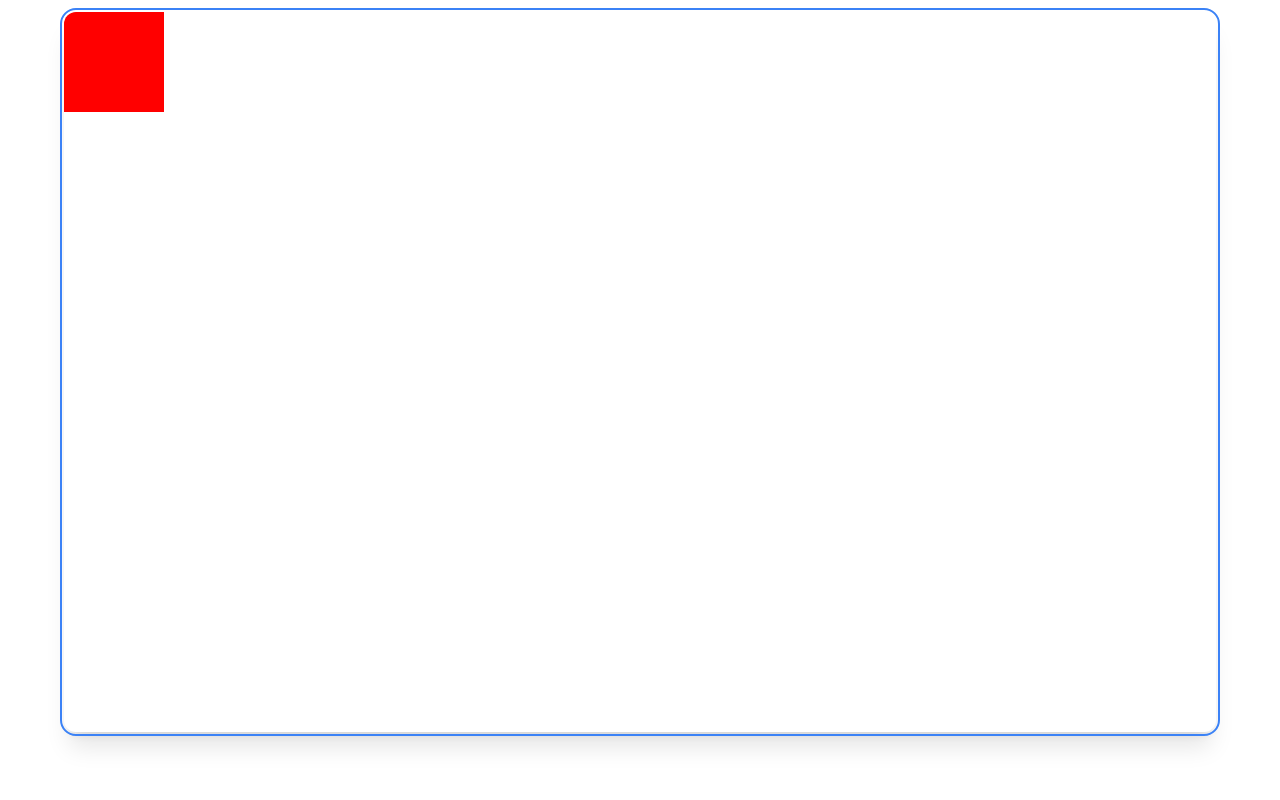
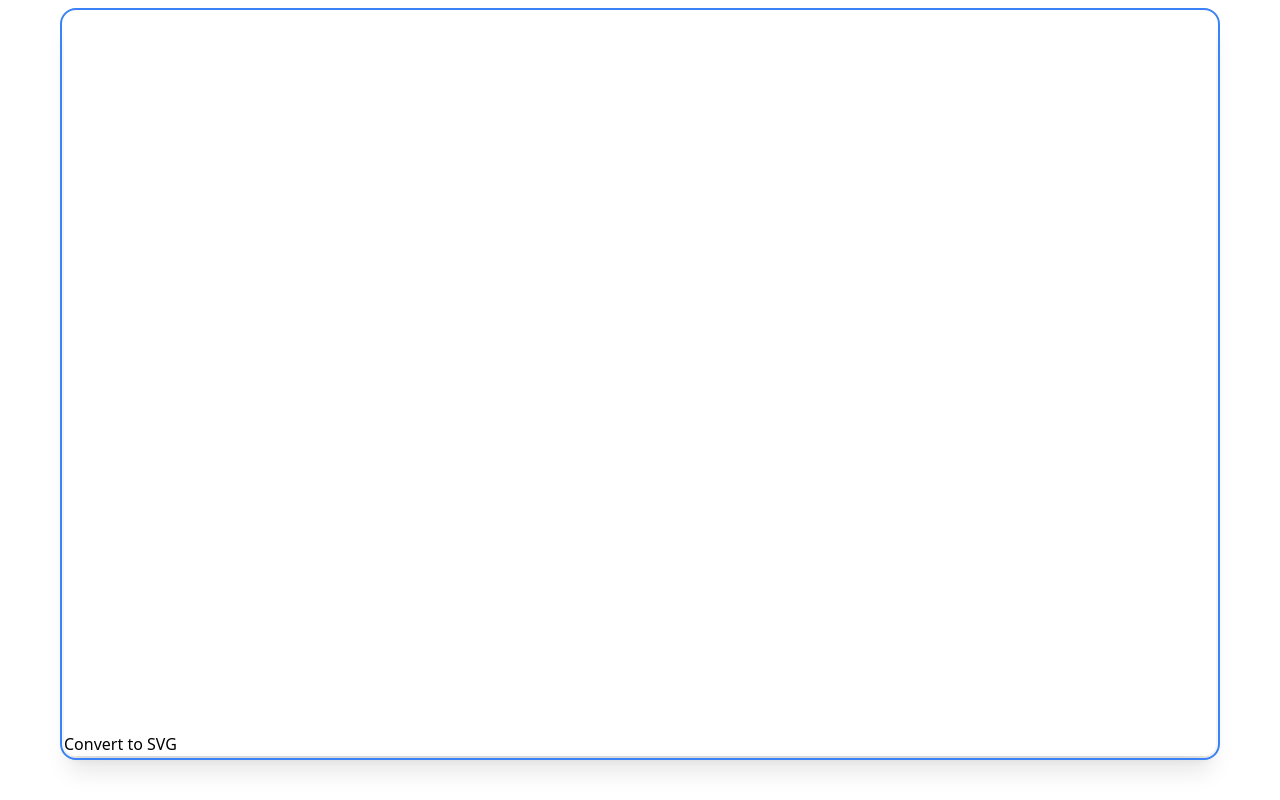
Before and after one commit to mxpph/quickdraw-vs, a Next.js app in the folder client/: page /game in a window 1280 px wide. Built offline with nearby package versions, Linux system fonts and the light colour scheme.

Commit message:
Add free drawing and to svg method+button

```diff
--- a/client/package.json
+++ b/client/package.json
@@ -9,7 +9,6 @@
     "lint": "next lint"
   },
   "dependencies": {
-    "konva": "^9.3.14",
     "next": "14.2.5",
     "react": "^18",
     "react-dom": "^18",
--- a/client/src/components/DrawCanvas.tsx
+++ b/client/src/components/DrawCanvas.tsx
@@ -1,15 +1,120 @@
-import { Stage, Layer, Rect, Text } from "react-konva";
-// import Konva from 'konva';
+import React, { useRef, useState } from 'react';
+import { Stage, Layer, Line } from 'react-konva';
 
-export default function App() {
+interface Point {
+  x: number;
+  y: number;
+}
+
+const DrawCanvas: React.FC = () => {
+  const [lines, setLines] = useState<Point[][]>([]);
+  const isDrawing = useRef(false);
+
+  const handleMouseDown = (e: any) => {
+    isDrawing.current = true;
+    const pos = e.target.getStage().getPointerPosition();
+    setLines([...lines, [pos]]);
+  };
+
+  const handleMouseMove = (e: any) => {
+    if (!isDrawing.current) return;
+
+    const stage = e.target.getStage();
+    const point = stage.getPointerPosition();
+    const lastLine = lines[lines.length - 1].concat([point]);
+    setLines(lines.slice(0, -1).concat([lastLine]));
+  };
+
+  const handleMouseUp = () => {
+    isDrawing.current = false;
+  };
+
+  const toSVG = () => {
+    const svgWidth = window.innerWidth*0.9;
+    const svgHeight = window.innerHeight*0.9;
+
+    let svgContent = `<svg width="${svgWidth}" height="${svgHeight}" xmlns="http://www.w3.org/2000/svg">`;
+
+    lines.forEach((line) => {
+      if (line.length < 2) return;
+
+      let pathData = `M ${line[0].x} ${line[0].y}`;
+      for (let i = 1; i < line.length; i++) {
+        pathData += ` L ${line[i].x} ${line[i].y}`;
+      }
+
+      svgContent += `<path d="${pathData}" fill="none" stroke="black" stroke-width="2" />`;
+    });
+
+    svgContent += '</svg>';
+    return svgContent;
+  };
+
   return (
-    <Stage width={window.innerWidth * 0.9} height={window.innerHeight * 0.9}>
-      <Layer>
-        <Rect width={100} height={100} fill="red" />
-      </Layer>
-    </Stage>
+    <div>
+      <Stage
+        width={window.innerWidth*0.9}
+        height={window.innerHeight*0.9}
+        onMouseDown={handleMouseDown}
+        onMousemove={handleMouseMove}
+        onMouseup={handleMouseUp}
+      >
+        <Layer>
+          {lines.map((line, i) => (
+            <Line
+              key={i}
+              points={line.flatMap((p) => [p.x, p.y])}
+              stroke="black"
+              strokeWidth={7}
+              tension={0.5}
+              lineCap="round"
+              lineJoin="round"
+            />
+          ))}
+        </Layer>
+      </Stage>
+      <button onClick={() => console.log(toSVG())}>Convert to SVG</button>
+    </div>
   );
-}
+};
+
+export default DrawCanvas;
+
+
+
+
+
+// export default function App() {
+//   return (
+//     <Stage width={window.innerWidth * 0.9} height={window.innerHeight * 0.9}>
+//       <Layer>
+//         <Rect width={100} height={100} fill="red" />
+//       </Layer>
+//     </Stage>
+//   );
+// }
+
+
+
+
+
+
+
+
+
+
+
+
+
+
+
+
+
+
+
+
+
+
 
 // function newGame() {
 //     fetch("/create_game",{method: "GET"})
```
Also changed, not shown: 1 other file (tests, documents, lock files or other folders).
